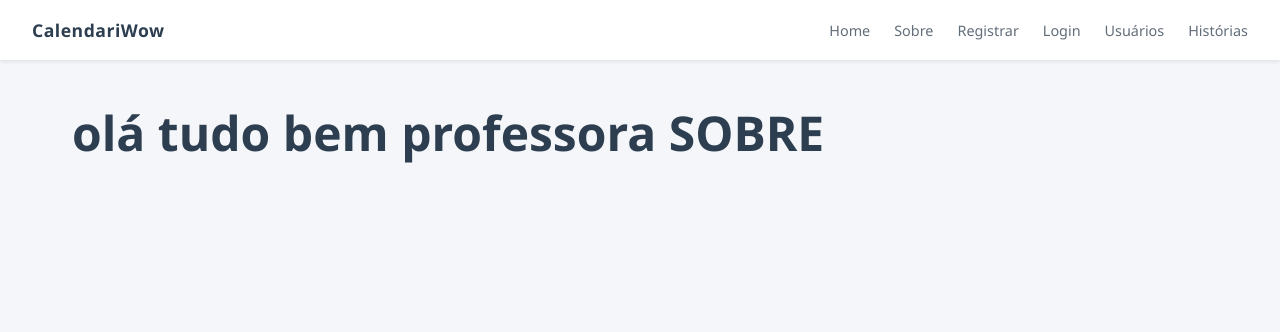
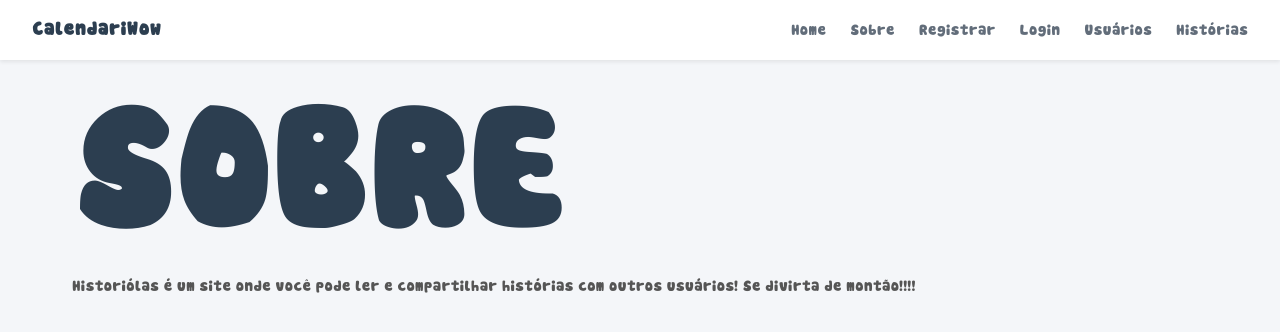
Before and after one commit to quinticode/calendariwow, a React (Create React App) app: page /sobre in a window 1280 px wide. Shown: the top 332 px of the page. Built offline with nearby package versions, Linux system fonts and the light colour scheme; the HTML template or start-up script is replaced by a standard one.

Commit message:
mudancas ui

```diff
--- a/src/App.css
+++ b/src/App.css
@@ -1,9 +1,17 @@
 /* --- RESET E CONFIGURAÇÃO GLOBAL --- */
+@font-face {
+  font-family: 'Pou-Font'; /* Nome que você vai usar para chamá-la */
+  src: url('./fonts/Pou-Font.ttf') format('truetype'); /* Caminho do arquivo */
+  font-weight: normal;
+  font-style: normal;
+}
+
+/* 2. Aplica a fonte em absolutamente todos os elementos do aplicativo */
 * {
   margin: 0;
   padding: 0;
   box-sizing: border-box;
-  font-family: 'Segoe UI', Tahoma, Geneva, Verdana, sans-serif;
+  font-family: 'Pou-Font', 'Segoe UI', sans-serif;
 }
 
 .App {
--- a/src/pages/FormRegistrar.js
+++ b/src/pages/FormRegistrar.js
@@ -104,10 +104,13 @@ export default function FormRegistrar(){
                 <button type="submit">Registrar</button>
             </form>
 
+            {/*
             <div>
                 <TextoLegal tamanho="1rem" conteudo="conteudo do formulario"/>
                 <pre>{JSON.stringify(formDados, null, 2)}</pre>
             </div>
+            */}
+
         </div>
 
     )
--- a/src/pages/Home.js
+++ b/src/pages/Home.js
@@ -8,11 +8,13 @@ export default function Home(){
 
     return (
     <>
-      <TextoLegal tamanho={"2rem"} conteudo={"OIOI"}/>
-      <TextoLegal tamanho={"10rem"} conteudo={"HOME"}/>
+      <TextoLegal tamanho={"10rem"} conteudo={"Historiólas"}/>
+      <TextoLegal tamanho={"3rem"} conteudo={"Compartilhe e leia histórias!"}/>
+
+
       {/* <Contador valor={contador} setValor={setContador} emoji="Aumentar" modo="incremento"/>
       <Contador valor={contador} setValor={setContador} emoji="Diminuir" modo="decremento"/> */}
-      <p>Salve suas histórias! Comece criando sua conta!</p>
+      <p style={{fontSize:"1.5rem"}}>Salve suas histórias! Comece criando sua conta!</p>
 
       <Link to="/registrar"><button>Registrar Conta</button></Link>
       <Link to="/login"><button>Logar conta</button></Link>
--- a/src/pages/Sobre.js
+++ b/src/pages/Sobre.js
@@ -2,8 +2,9 @@ import TextoLegal from "../components/TextoLegal";
 
 export default function Sobre(){
     return (
-        <>
-        <TextoLegal tamanho="3rem" conteudo="olá tudo bem professora SOBRE"></TextoLegal>
-        </>
+        <div>
+        <TextoLegal tamanho="10rem" conteudo="SOBRE"></TextoLegal>
+        <p>Historiólas é um site onde você pode ler e compartilhar histórias com outros usuários! Se divirta de montão!!!!</p>
+        </div>
     )
 }
```
Also changed, not shown: src/fonts/Pou-Font.ttf (added), 6 other files (tests, documents, lock files or other folders).
